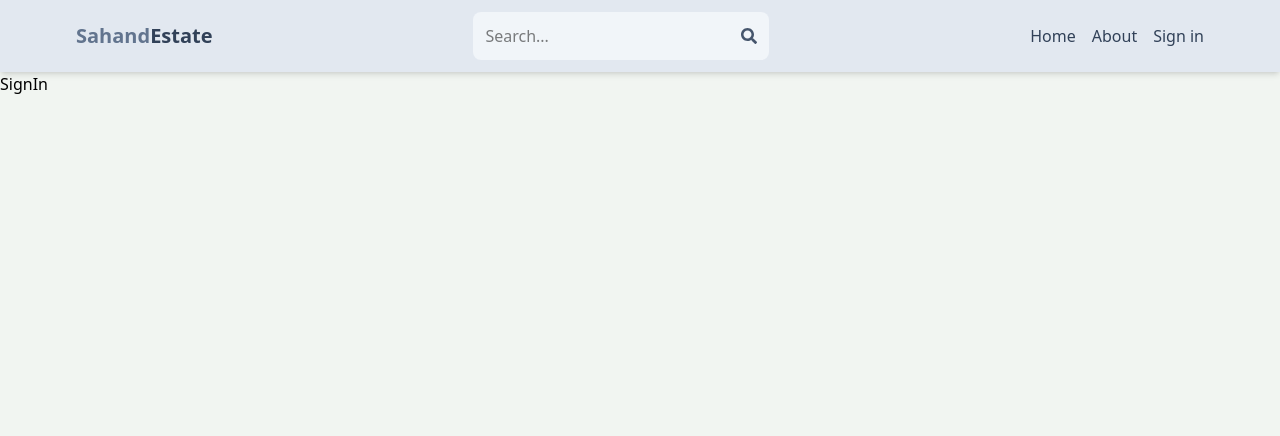
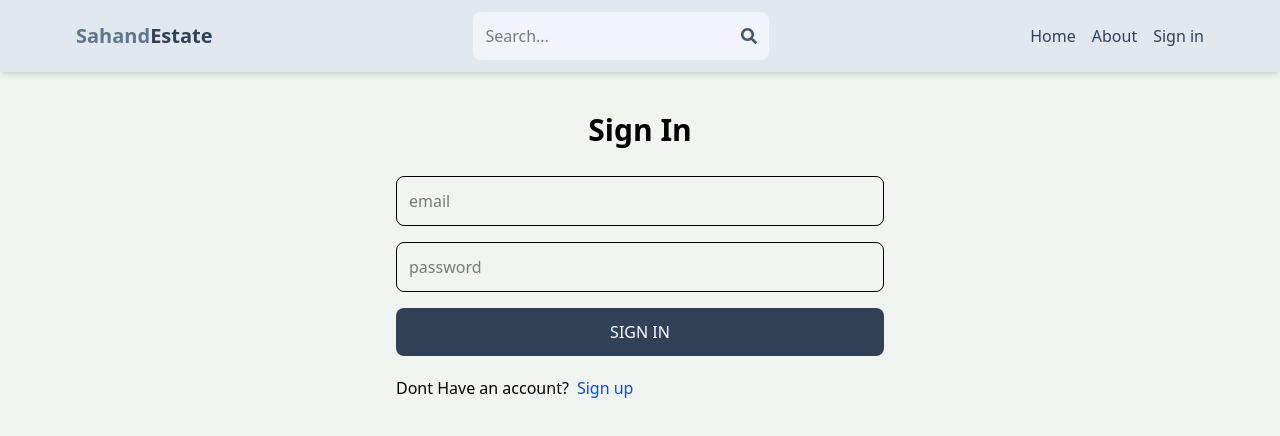
Before and after one commit to TejasSalunkeCode/Real-State-App, a React (Vite) app in the folder client/: page /sign-in in a window 1280 px wide. Shown: the top 436 px of the page. Built offline with nearby package versions, Linux system fonts and the light colour scheme.

Commit message:
complete sign in page functionality

```diff
--- a/client/src/Pages/SignIn.jsx
+++ b/client/src/Pages/SignIn.jsx
@@ -1,9 +1,100 @@
-import React from 'react'
+import React from "react";
+import { useState } from "react";
+import { Link,useNavigate } from "react-router-dom";
+
 
 export default function SignIn() {
+ const [formdata, setFomdata] = useState({});
+  const[error,setError]=useState(null);
+  const[loading,setLoading]=useState(false);
+  const navigate=useNavigate();
+  const handleChange = (e) => {
+    setFomdata({
+      ...formdata,
+      [e.target.id]:e.target.value,
+    });
+  };
+
+  const handleSubmit=async(e)=>{
+    e.preventDefault();
+    try {
+      setLoading(true);
+      const res = await fetch("/api/auth/signin", {
+        method: "POST",
+        headers: {
+          "Content-Type": "application/json",
+        },
+        body: JSON.stringify(formdata),
+      });
+      const data = await res.json();
+      if (data.success == false) {
+        setError(data.message);
+        setLoading(false);
+        return;
+      }
+      setLoading(false);
+      setError(null);
+      navigate('/');
+
+      console.log(data);
+    } catch (error) {
+      setLoading(false);
+      setError(error.message);
+    }
+  };
+
+  console.log(formdata);
+    // setLoading(true);
+    // const res = await fetch('/api/auth/signup',{
+    //   method:'POST',
+    //   headers:{
+    //       'Content-Type':'application/json',
+    //     },
+    //     body:JSON.stringify(formdata),
+    //   });
+    //   const data=await res.json();
+    //   if(data.success==false){
+    //     setError(data.message);
+    //     setLoading(false);
+    //     return;
+    //   }
+    //   setLoading(false);
+    //   console.log(data);
+
+    // }
+
+    console.log(formdata);
+
   return (
-    <div>
-      SignIn
+    <div className="p-3 max-w-lg mx-auto">
+      <h1 className="text-3xl text-center font-semibold my-7">Sign In</h1>
+      <form  onSubmit={handleSubmit} className="flex flex-col gap-4">
+        <input
+          type="email"
+          placeholder="email"
+          className="border p-3 rounded-lg"
+          id="email"
+          onChange={handleChange}
+        />
+        <input
+          type="password"
+          placeholder="password"
+          className="border p-3 rounded-lg"
+          id="password"
+          onChange={handleChange}
+        />
+        <button disabled={loading} className="bg-slate-700 text-white p-3  rounded-lg uppercase hover:opacity-95 disabled:opacity-80">
+         {loading ? 'Loading...' : 'Sign in'}
+        </button>
+      </form>
+      <div className="flex gap-2 mt-5">
+        <p>Dont Have an account?</p>
+        <Link to={"/sign-up"}>
+          <span className="text-blue-700">Sign up</span>
+        </Link>
+      </div>
+            {error && <p className="text-red-500 mt-5">{error}</p>}
+
     </div>
-  )
+  );
 }
```
